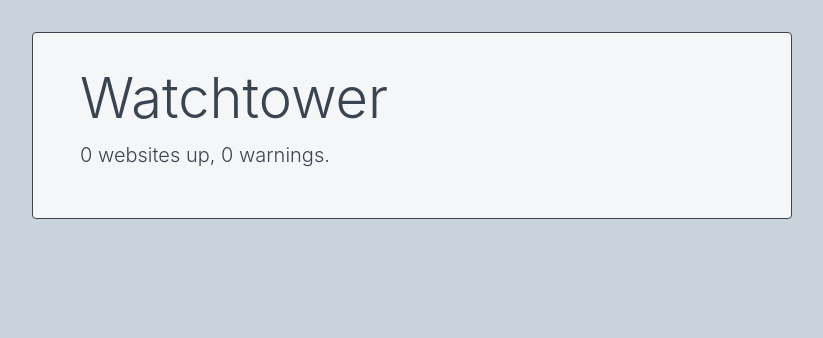
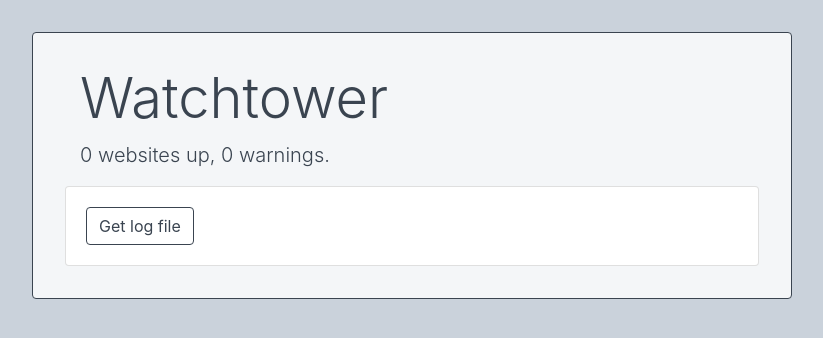
Before and after one commit to pracowniaPK/Watchtower, a Flask app: page / in a window 1280 px wide. Shown: the top 338 px of the page, without its empty margins (228-1051 px from the left). Run offline with Flask 2, Linux system fonts and the light colour scheme; data that the repository does not hold is empty; some libraries are stand-ins or nearby versions.

Commit message:
add log-file generation

```diff
--- a/watchtower/app.py
+++ b/watchtower/app.py
@@ -3,7 +3,7 @@ import time
 import os
 import math
 
-from flask import Flask, render_template
+from flask import Flask, render_template, Response
 from apscheduler.schedulers.background import BackgroundScheduler
 import requests
 
@@ -66,12 +66,27 @@ def create_app(dev_config=None):
                 err += 1
         return render_template('index.html', checks=latest, ok=ok, err=err)
 
+    @app.route('/get_log')
+    def get_log():
+        with app.app_context():
+            latest = check.db_get_latest()
+        log = ''
+        for ch in latest:
+            log += ('{} code: {}, response time: {}ms, notes: {}, last checked: {}\r\n'
+                .format(ch['address'], ch['code'], ch['responsetime'], ch['notes'], ch['created'])
+                )
+        return Response(
+            log,
+            mimetype='text/plain',
+            headers={"Content-disposition": "attachment; filename=checks.log"}
+            )
+
     from watchtower import db
     db.init_app(app)
 
     check_job = get_check_job(app)
     scheduler = BackgroundScheduler()
-    scheduler.add_job(check_job, 'interval', [sites_list], seconds=12) # minutes=120)
+    scheduler.add_job(check_job, 'interval', [sites_list], seconds=120) # minutes=120)
     scheduler.start()
 
     return app
--- a/watchtower/templates/index.html
+++ b/watchtower/templates/index.html
@@ -52,62 +52,13 @@
         </div>
         {% endfor %}
 
-        <!-- <h1 class="display-2">fin</h1>
-
-        <div class="card border-danger mb-1">
-          <div class="card-body text-danger">
-            <h5 class="card-title">http://oops.pl</h5>
-            <p class="card-text">Server responded with status code 500. Response time: 37ms.</p>
+        <div class="card mt-3">
+          <div class="card-body">
+            <a class="btn btn-outline-blue" href="/get_log">
+              Get log file
+            </a>
           </div>
         </div>
-
-        <div class="card mb-1">
-          <div class="card-body">
-            <h5 class="card-title">http://bioinfo.pl</h5>
-            <p class="card-text">Site succesfully loaded with response time: 53ms.</p>
-          </div>
-        </div>
-
-        <div class="card border-danger mb-1">
-            <div class="card-body text-danger">
-            <h5 class="card-title">http://yahoo.com</h5>
-            <p class="card-text">Content does not match. Response time: 53ms.</p>
-          </div>
-        </div>
-
-        <div class="card border-danger mb-1">
-          <div class="card-body text-danger">
-            <h5 class="card-title">http://nope.io</h5>
-            <p class="card-text">Request timed out.</p>
-          </div>
-        </div>
-
-        <div class="card mt-3">
-          <div class="card-body">
-            <button class="btn btn-outline-blue" type="button" data-toggle="collapse" data-target="#collapseAddNew"
-              aria-expanded="false" aria-controls="collapseAddNew">
-              Add new service
-            </button>
-            <div class="collapse" id="collapseAddNew">
-              <form>
-                <div class="form-group">
-                  <label for="inputTarget">Target address</label>
-                  <input type="text" class="form-control" id="inputTarget" aria-describedby="inputTarget"
-                    placeholder="Enter target adress">
-
-                </div>
-                <div class="form-group">
-                  <label for="inputMatchText">Text to match</label>
-                  <input type="text" class="form-control" id="inputMatchText" aria-describedby="inputMatchText"
-                    placeholder="Enter target adress">
-                  <small class="form-text text-muted">fragment of site content, that will be used to determine service
-                    availability</small>
-                </div>
-                <button type="submit" class="btn btn-blue">Submit</button>
-              </form>
-            </div>
-          </div>
-        </div> -->
 
       </div>
       <div class="col-lg-2">
```
